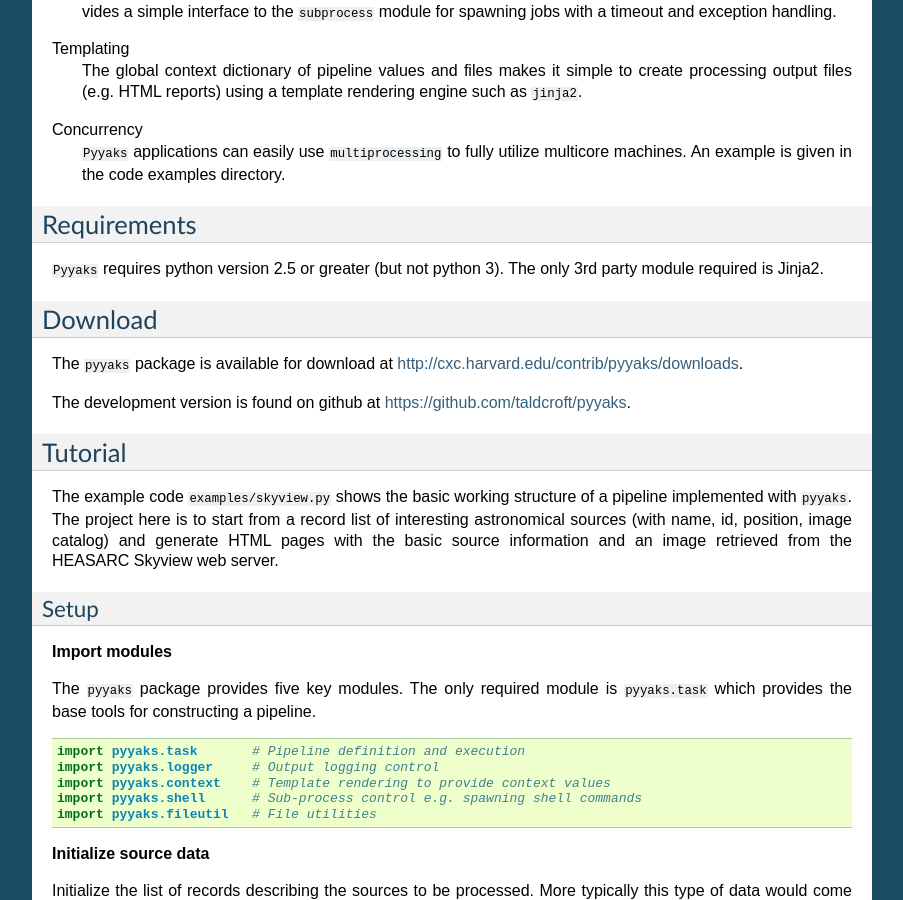
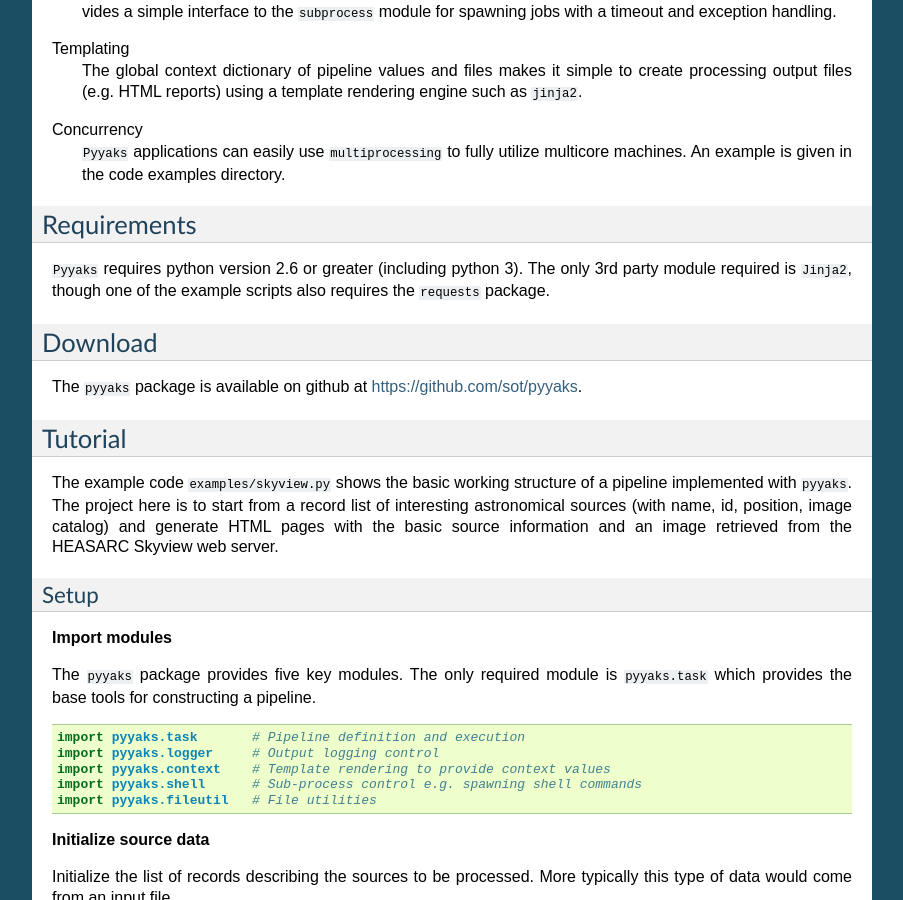
Before and after one commit to sot/pyyaks, a Sphinx documentation site: the page built from doc/index.rst, in a window 1280 px wide and 900 px high, scrolled down 929 px. Shown: the whole window, without its empty margins (198-1101 px from the left). Built offline with Sphinx 7.4.7, drawn with Linux system fonts in a browser that asks for light colours.

Commit message:
Update docs for Python 3 and remove CXC contrib download

```diff
--- a/doc/index.rst
+++ b/doc/index.rst
@@ -66,16 +66,14 @@ Concurrency
 Requirements
 ------------
 
-``Pyyaks`` requires python version 2.5 or greater (but not python 3).  The only
-3rd party module required is Jinja2.
+``Pyyaks`` requires python version 2.6 or greater (including python 3).  The only
+3rd party module required is ``Jinja2``, though one of the example scripts also
+requires the ``requests`` package.
 
 Download
-----------
+--------
 
-The ``pyyaks`` package is available for
-download at `<http://cxc.harvard.edu/contrib/pyyaks/downloads>`_.
-
-The development version is found on github at `<https://github.com/taldcroft/pyyaks>`_.
+The ``pyyaks`` package is available on github at `<https://github.com/sot/pyyaks>`_.
 
 Tutorial
 -----------------
```
